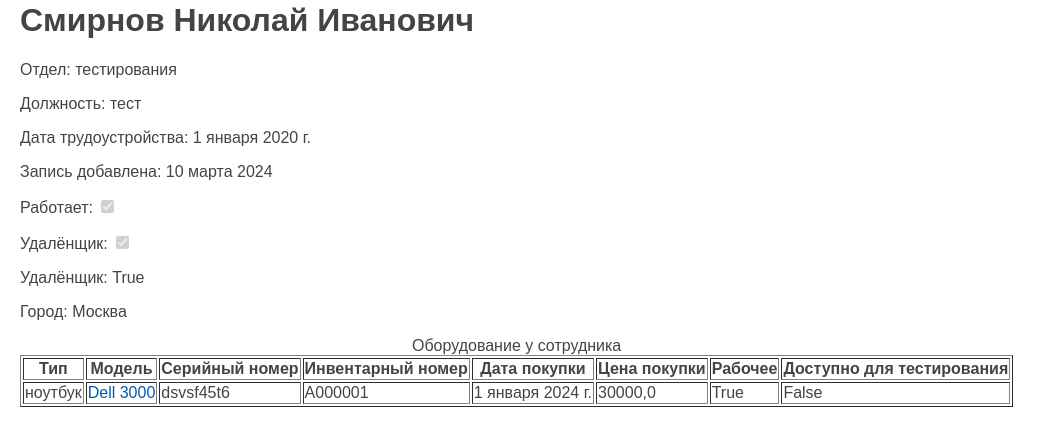
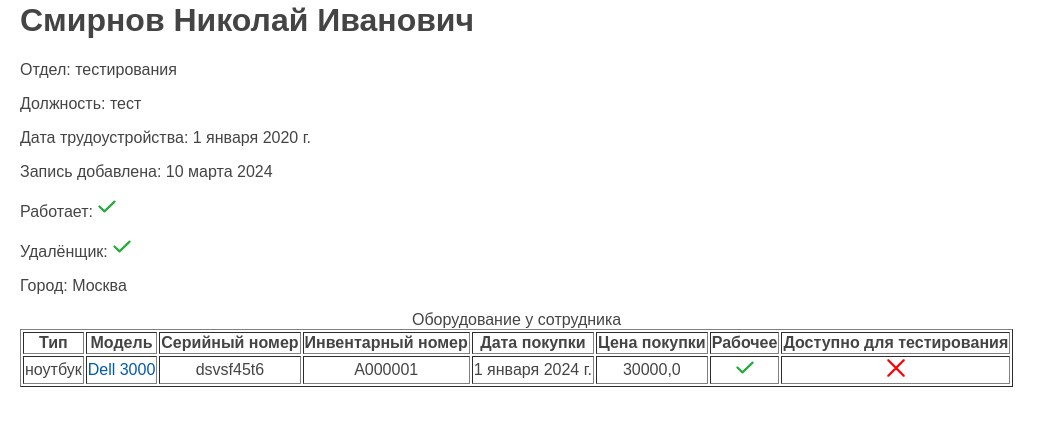
Before and after one commit to Nortgres/equipment-log, a Django app: a page that uses equipment/eqlog/templates/eqlog/person.html in a window 1280 px wide. Shown: the part 133-579 px from the top of the page, without its empty margins (0-1056 px from the left). Run offline with Django 5.2, Linux system fonts and the light colour scheme; a user stored in the database is signed in; data comes from the database, SQL or seed files in the repository; both versions use the stored data as it was after the commit.

Commit message:
add files

```diff
--- a/equipment/eqlog/static/eqlog/css/styles.css
+++ b/equipment/eqlog/static/eqlog/css/styles.css
@@ -179,3 +179,22 @@ ul.mainmenu li a:hover {
     background-color: #ee394c;
     color: #ffffff;
 }
+
+.mark::after {
+    display: inline-block;
+    content: "";
+    width: 20px;
+    height: 20px;
+    background-image: url('../images/cross.svg');
+    background-position: center;
+    background-size: contain;
+    background-repeat: no-repeat;
+}
+
+.mark_tick::after {
+    background-image: url('../images/tick.svg');
+}
+
+td {
+    text-align: center;
+}
--- a/equipment/eqlog/templates/eqlog/person.html
+++ b/equipment/eqlog/templates/eqlog/person.html
@@ -8,10 +8,9 @@
         <p>Должность: {{ ps.job_title }}</p>
         <p>Дата трудоустройства: {{ ps.jobing_at }}</p>
         <p>Запись добавлена: {{ ps.created_at | date:"d E Y" }}</p>
-        <p>Работает: <input type="checkbox" disabled checked="{{ ps.is_working }}"></p>
-        <p>Удалёнщик: <input type="checkbox" disabled checked=" {{ ps.remote }} "> </p>
-        <p>Удалёнщик: {{ ps.remote }} </p>
-        <p>Город: {{ ps.city }}</p>
+        <p class="mark {% if ps.is_working %} mark_tick {% endif %}"> Работает: </p>
+        <p class="mark {% if ps.remote %} mark_tick {% endif %}"> Удалёнщик: </p>
+        <p >Город: {{ ps.city }}</p>
         <table border="1">
             <caption>Оборудование у сотрудника </caption>
                 <tr>
@@ -32,8 +31,8 @@
                         <td>{{ e.id_number }}</td>
                         <td>{{ e.sale_date }}</td>
                         <td>{{ e.price }}</td>
-                        <td>{{ e.is_working }}</td>
-                        <td>{{ e.testing }}</td>
+                        <td class="mark {% if e.is_working %} mark_tick {% endif %}"> </td>
+                        <td class="mark {% if e.testing %} mark_tick {% endif %}"> </td>
                     </tr>
                 {% endfor %}
         </table>
```
Also changed, not shown: equipment/db.sqlite3, equipment/eqlog/static/eqlog/images/cross.svg (added), equipment/eqlog/static/eqlog/images/tick.svg (added).
